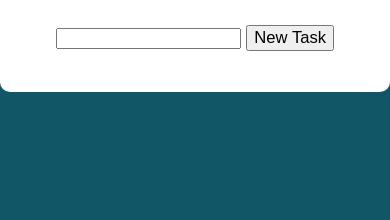
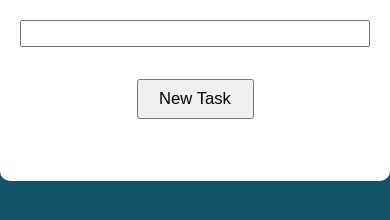
Before and after one commit to evan-lima/To-DoList, a plain HTML site: page index.html in a window 390 px wide. Shown: the part 150-370 px from the top of the page. Drawn offline with nearby package versions, Linux system fonts and the light colour scheme.

Commit message:
responsividade

```diff
--- a/index.html
+++ b/index.html
@@ -11,10 +11,8 @@
 <body>
     <section class="container">
         <h1>To-Do List</h1>
-        <p>
             <input type="text" class="new-task">
             <button class="button-task">New Task</button>
-        </p>
         <ul class="tasks"></ul>
 
 
--- a/style.css
+++ b/style.css
@@ -45,3 +45,22 @@ button:active{
   transform: scale(0.98);
   background-color: rgb(188, 113, 113);
 }
+
+@media (max-width: 980px) {
+  .container{
+    display: grid;
+
+  }
+  .new-task{
+    font-size: 0.5rem;
+    font-size: large;
+    margin-bottom: 2rem;
+  }
+  .button-task{
+    width: 30dvw;
+    justify-self: center;
+    padding: 0.5rem;
+  }
+
+
+}
```
